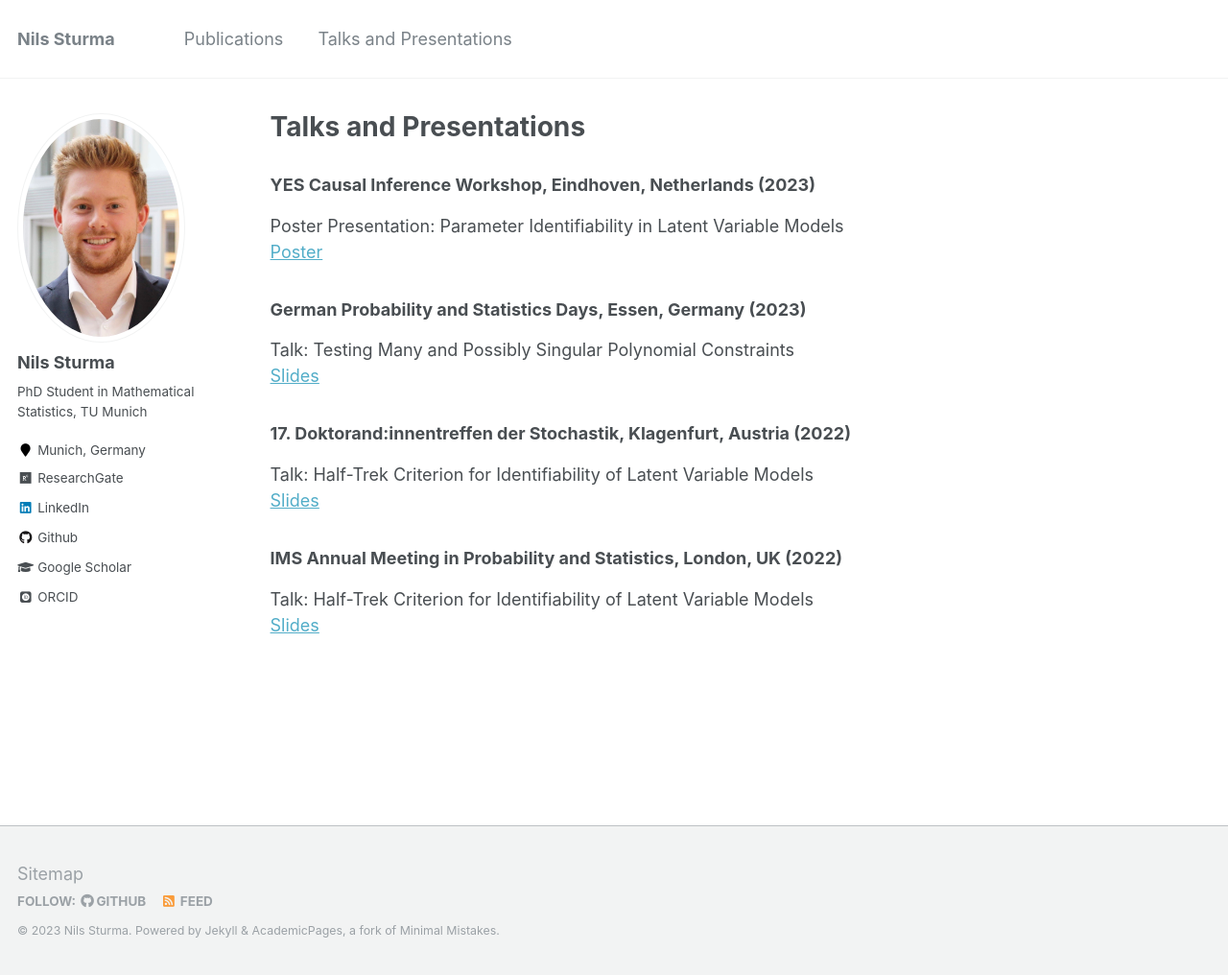
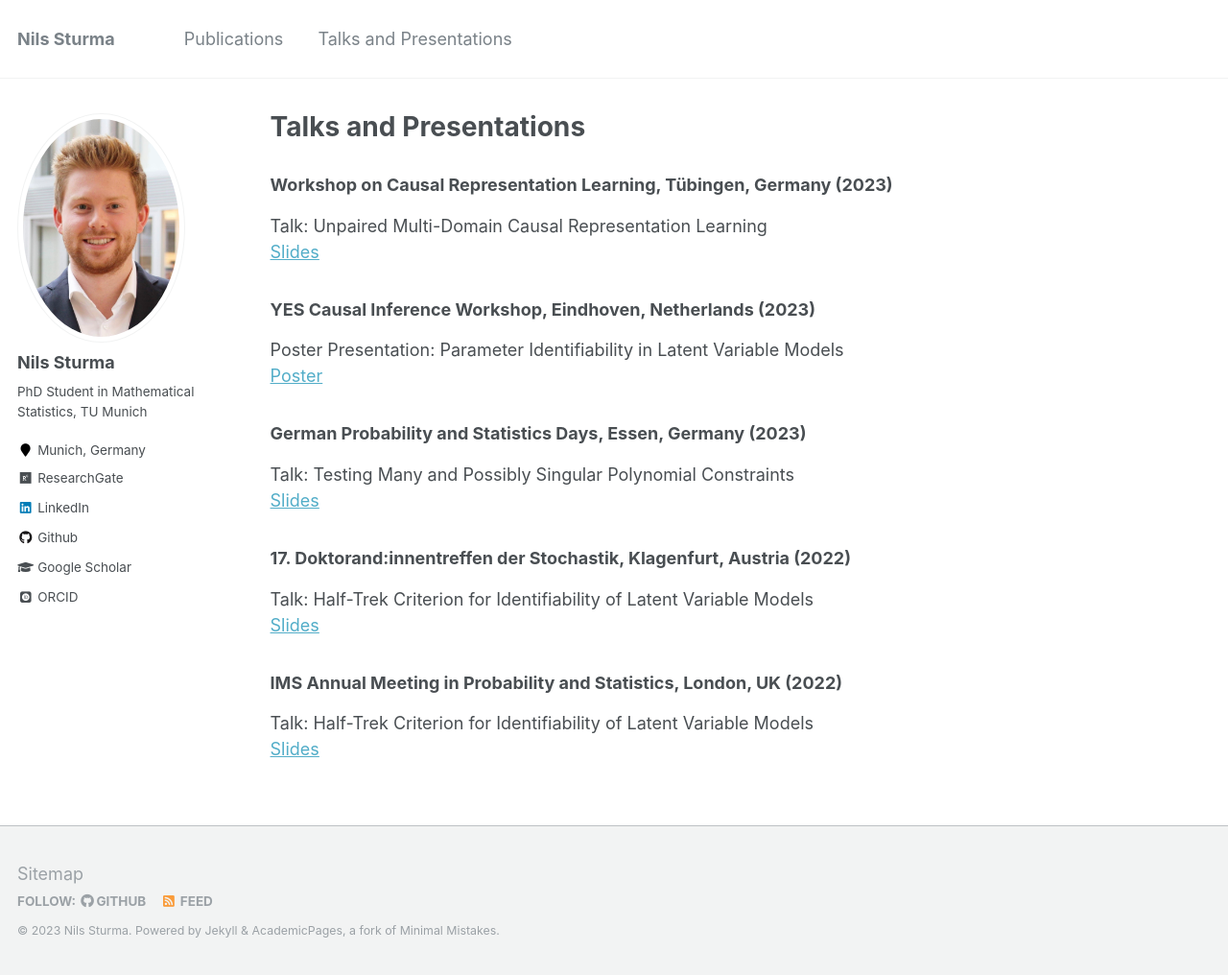
Before and after one commit to NilsSturma/nilssturma.github.io, a Jekyll site: the page built from _pages/talks.md, in a window 1280 px wide and 1016 px high. Shown: the whole window at 96% size. Built offline with Jekyll 4.4.1, drawn with Linux system fonts in a browser that asks for light colours; some web fonts are replaced.

Commit message:
added talk CRL WS Tuebingen

```diff
--- a/_pages/talks.md
+++ b/_pages/talks.md
@@ -4,6 +4,10 @@ title: "Talks and Presentations"
 permalink: /talks/
 author_profile: true
 ---
+
+### Workshop on Causal Representation Learning, Tübingen, Germany (2023)
+Talk: Unpaired Multi-Domain Causal Representation Learning \
+[Slides](https://nilssturma.github.io/files/presentation_Tuebingen.pdf)
 
 ### YES Causal Inference Workshop, Eindhoven, Netherlands (2023)
 Poster Presentation: Parameter Identifiability in Latent Variable Models \
```
Also changed, not shown: 1 other file.
